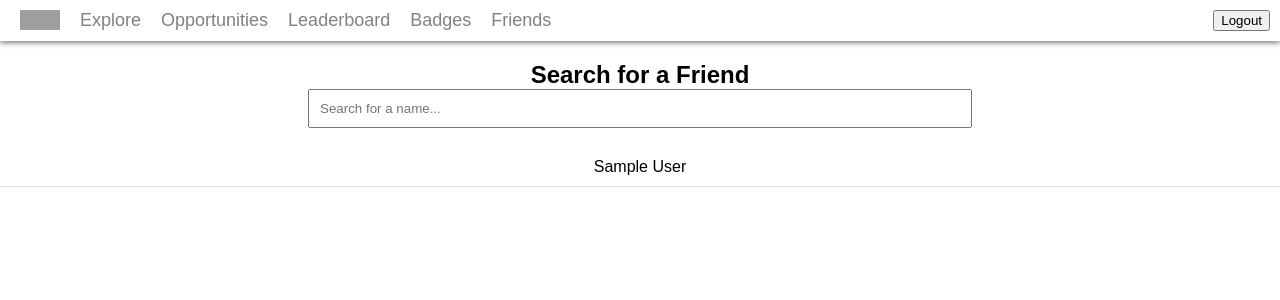
After one commit to Dylan-fa/volunteermatch, a Django app: page /view/friends/ in a window 1280 px wide. The commit adds this page. Shown: the top 300 px of the page. Run offline with Django 5.2, Linux system fonts and the light colour scheme; a user stored in the database is signed in; tables that the repository leaves empty hold one stand-in row (values such as "Sample post"); grey boxes are pictures that could not be loaded.

Commit message:
Added friend search but cannot add friend yet

```diff
--- a/backend/models.py
+++ b/backend/models.py
@@ -34,6 +34,7 @@ class Volunteer(models.Model):
     #------------------------------------------------------------------------------------------- Alex added below
     opportunities_completed = models.IntegerField(default = 0)
     last_completion = models.DateTimeField(null = True, blank=True)
+    display_name = models.CharField(max_length = 16, unique = True)
 
 
     def __str__(self):
--- a/backend/templates/base.html
+++ b/backend/templates/base.html
@@ -184,6 +184,7 @@
                 padding: 0;
                 place-items: left;
                 font-family: Arial, Helvetica, sans-serif;
+                text-align: center;
             }
             .navbar {
                 display: flex;
@@ -355,6 +356,15 @@
                 visibility: visible;
                 opacity: 1;
             }
+            #searchBar {
+                width: 50%;
+                padding: 10px;
+                margin-bottom: 20px;
+            }
+            .user {
+                padding: 10px;
+                border-bottom: 1px solid #ddd;
+            }
 
 
 
@@ -368,6 +378,7 @@
             <a href = "/view/opportunity/all" class = 'aElement'>{%trans 'Opportunities'%}</a>
             <a href = "/" class = 'aElement'> {%trans 'Leaderboard'%} </a>
             <a href = "/view/badges" class = 'aElement'> {%trans 'Badges'%} </a>
+            <a href = "/view/friends" class = 'aElement'> {%trans 'Friends'%} </a>
 
 
             <div class = "right-Item">
--- /dev/null
+++ b/backend/templates/friends_page.html
@@ -0,0 +1,35 @@
+{% extends 'base.html' %}
+{% load i18n %}
+{% load static %}
+
+
+<!DOCTYPE html>
+<html lang="en">
+    {% block content %}
+
+<body>
+    <h2 style = "margin-left: 0;">Search for a Friend</h2>
+    <input type="text" id="searchBar" onkeyup="searchFriend()" placeholder="Search for a name...">
+    <div id="userList">
+        {% for volunteer in users %}
+            <div class="user">{{volunteer.display_name}}</div>
+        {% endfor %}
+    </div>
+
+    <script>
+        function searchFriend() {
+            let input = document.getElementById("searchBar").value.toLowerCase();
+            let users = document.querySelectorAll(".user");
+
+            users.forEach(user => {
+                if (user.textContent.toLowerCase().includes(input)) {
+                    user.style.display = "block";
+                } else {
+                    user.style.display = "none";
+                }
+            });
+        }
+    </script>
+</body>
+</html>
+{% endblock content %}
--- a/backend/urls.py
+++ b/backend/urls.py
@@ -27,5 +27,6 @@ urlpatterns = [
     path('view-all/badges/<slug:slug>/', views.view_all_badges),
     path('view/badges/<slug:slug>/', views.view_specified_badge),
     path('view/badges/', views.view_badges),
+    path('view/friends/', views.view_friends),
     path('', views.hello),
 ]
--- a/backend/views.py
+++ b/backend/views.py
@@ -32,17 +32,6 @@ from .forms import *
 from django.contrib.auth.decorators import login_required
 from django.utils.translation import gettext as _
 
-def get_permission(request):
-    permission = ""
-    if request.user.has_perm('label_music_manager.editor'):
-        permission = 'editor'
-    elif request.user.has_perm('label_music_manager.artist'):
-        permission = 'artist'
-    elif request.user.has_perm('label_music_manager.viewer'):
-        permission = 'viewer'
-
-    return permission
-
 def view_all_opportunities(request):
 
     context = {
@@ -62,7 +51,7 @@ def view_badges(request):
     return render(request, 'viewBadgeOptions.html')
 
 
-
+@login_required
 def view_specified_badge(request, slug):
 
     context = {
@@ -259,7 +248,14 @@ def calculate_impact(request, charity, volunteer):
 
     return HttpResponse(final_value)
 
+@login_required
+def view_friends(request):
 
+    context = {
+            "users": Volunteer.objects.all()
+        }
+
+    return render(request, 'friends_page.html', context)
 
 
 
```
Also changed, not shown: backend/migrations/0007_volunteer_display_name.py (added).
